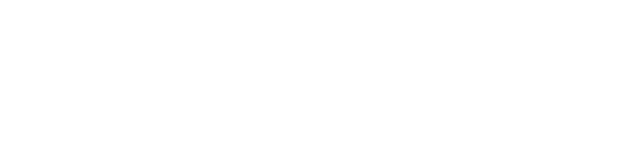
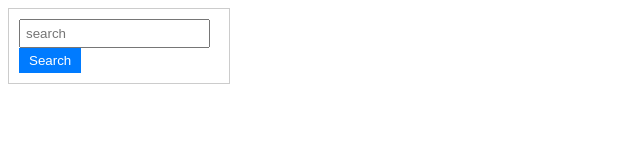
Before and after one commit to acciojob/Interactive-Search-Yuvraj01maurya, a website: page main.html in a window 1280 px wide. Shown: the whole page, without its empty margins (0-640 px from the left). Drawn offline with Linux system fonts and the light colour scheme.

Commit message:
created a submission

```diff
--- a/main.html
+++ b/main.html
@@ -8,6 +8,10 @@
 
 <body>
 	<!-- the entire body must be written by student -->
+	<div class="search" id="searchComponent">
+	    <input type="text" class="input" placeholder="search" id="searchInput">
+	    <button class="btn" id="searchButton">Search</button>
+    </div>
     <script type="text/javascript" src="./script.js">
 </script>
 
--- a/script.js
+++ b/script.js
@@ -1 +1,16 @@
 //your JS code here. If required.
+document.addEventListener('DOMContentLoaded', function() {
+  // Get elements
+  const searchComponent = document.getElementById('searchComponent');
+  const searchInput = document.getElementById('searchInput');
+  const searchButton = document.getElementById('searchButton');
+
+  // Function to toggle active state and focus input
+  function activateSearch() {
+    searchComponent.classList.add('active');
+    searchInput.focus();
+  }
+
+  // Event listener for the button click
+  searchButton.addEventListener('click', activateSearch);
+});
--- a/styles.css
+++ b/styles.css
@@ -1 +1,25 @@
 /*  your css code here. If applicable */
+/* Initial state of the search component */
+.search {
+  border: 1px solid #ccc;
+  padding: 10px;
+  width: 200px;
+}
+
+/* Active state of the search component */
+.search.active {
+  border-color: #007bff;
+}
+
+.input {
+  padding: 5px;
+  margin-right: 5px;
+}
+
+.btn {
+  padding: 5px 10px;
+  background-color: #007bff;
+  color: white;
+  border: none;
+  cursor: pointer;
+}
```
